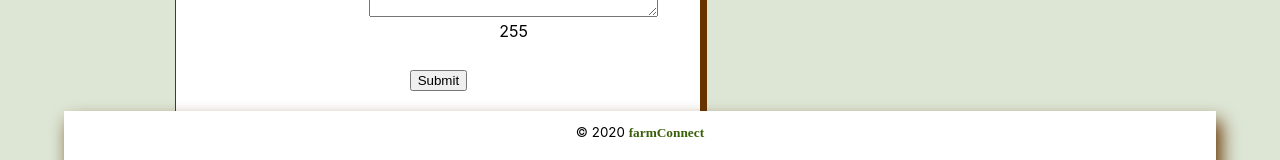
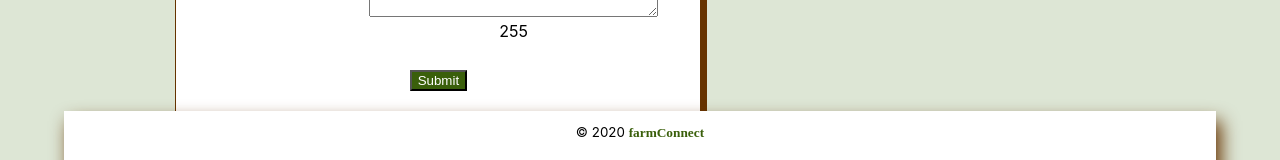
Before and after one commit to coula3/farm-connect, a React (Create React App) app in the folder farm-connect/: page /listings/new in a window 1280 px wide. Shown: the part 584-744 px from the top of the page. Built offline with nearby package versions, Linux system fonts and the light colour scheme.

Commit message:
add color to submit button on CreateListing

```diff
--- a/farm-connect/src/containers/CreateListing/CreateListing.js
+++ b/farm-connect/src/containers/CreateListing/CreateListing.js
@@ -129,7 +129,7 @@ class CreateListing extends Component {
                                 </tr>
                             </tbody>
                         </table>
-                        <p style={{marginTop:"25px"}}><input type="submit" /></p>
+                        <p style={{marginTop:"25px"}}><input style={{backgroundColor:"#3a5f0b", color:"#FFF"}} type="submit" /></p>
                     </form>
                 </div>
             </div>
```
